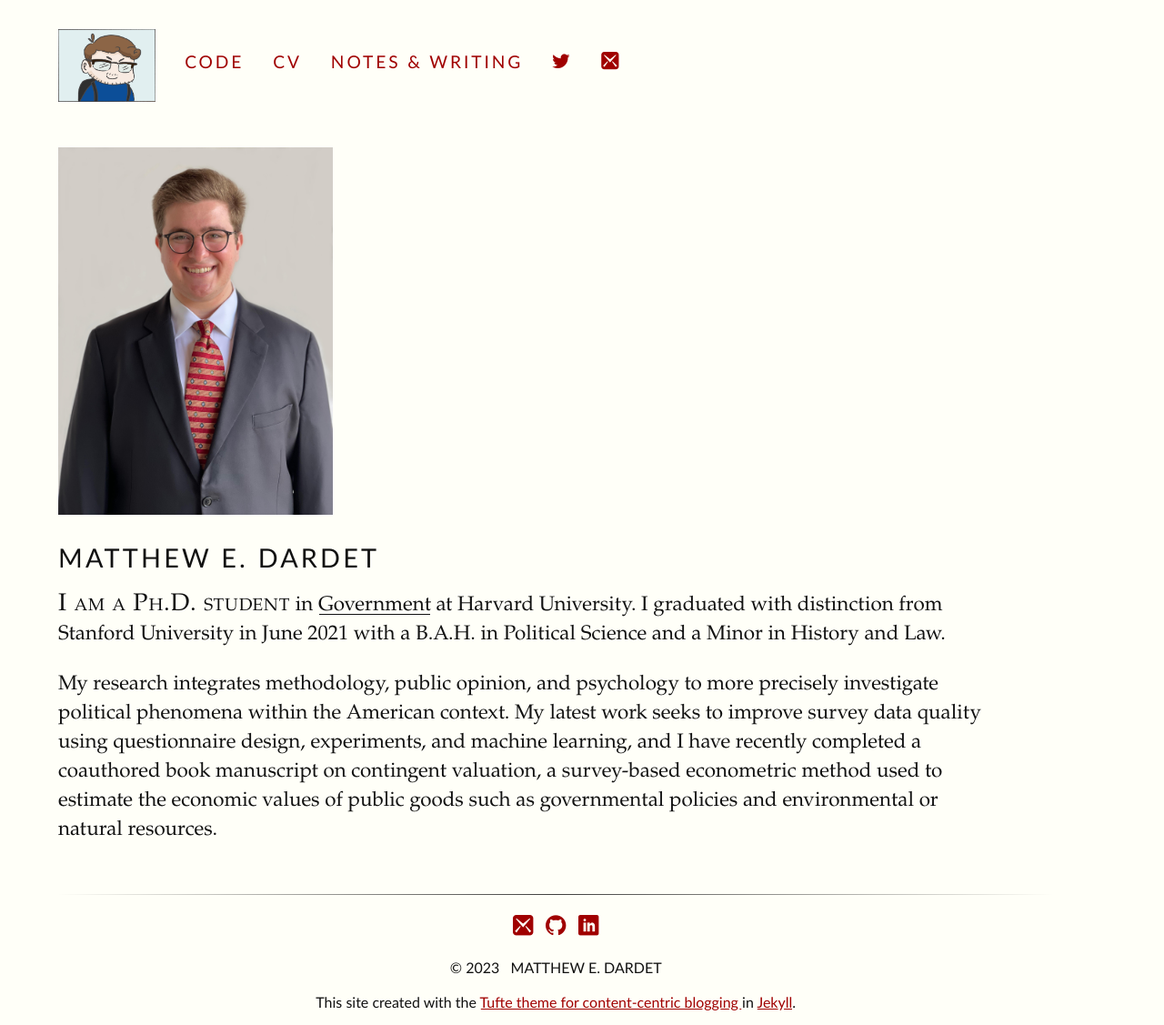
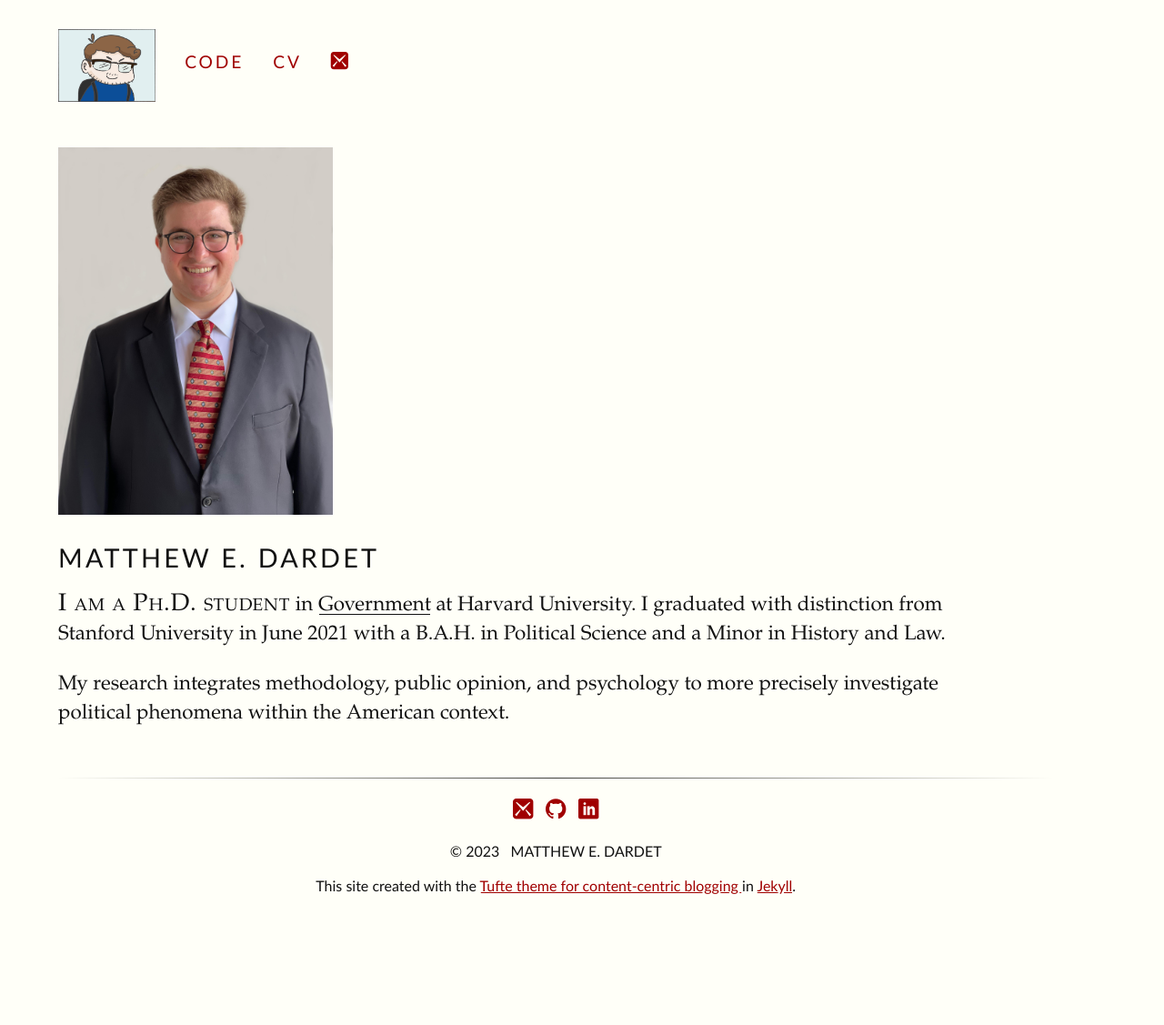
Before and after one commit to matthewdardet/matthewdardet.github.io, a Jekyll site: the page built from index.html, in a window 1280 px wide. Shown: the whole page at 91% size. Built offline with Jekyll 4.4.1, drawn with Linux system fonts in a browser that asks for light colours; some web fonts are replaced; after the commit the page ends 999 px from its top, so only the background shows below that.

Commit message:
Updating.

```diff
--- a/_includes/header.html
+++ b/_includes/header.html
@@ -4,8 +4,7 @@
 		<a href="https://www.matthewdardet.com/"><img class="badge" src="{{site.baseurl}}/assets/img/badge_1.jpg" alt="Matthew E. Dardet"></a>
 		<a href="https://github.com/matthewdardet">Code</a>
 		<a href="https://www.matthewdardet.com/assets/MatthewDardetCV.pdf">CV</a>
-		<a href="https://www.matthewdardet.com/Notes & Writing">Notes & Writing</a>
-		<a href="https://twitter.com/MatthewDardet"><span class="icon-twitter"></span></a>
-                <a href="mailto:matthewdardet@g.harvard.edu"><span class="icon-mail3"></span></a>
+		<!-- <a href="https://www.matthewdardet.com/Notes & Writing">Notes & Writing</a> -->
+        <a href="mailto:matthewdardet@g.harvard.edu"><span class="icon-mail3"></span></a>
 	</nav>
 </header>
--- a/index.html
+++ b/index.html
@@ -10,4 +10,4 @@ title: Matthew E. Dardet
 
   <p><span class = "newthought"> I am a Ph.D. student</span> in <a href="https://gov.harvard.edu/">Government</a> at Harvard University. I graduated with distinction from Stanford University in June 2021 with a B.A.H. in Political Science and a Minor in History and Law.</p>
 
-  <p> My research integrates methodology, public opinion, and psychology to more precisely investigate political phenomena within the American context. My latest work seeks to improve survey data quality using questionnaire design, experiments, and machine learning, and I have recently completed a coauthored book manuscript on contingent valuation, a survey-based econometric method used to estimate the economic values of public goods such as governmental policies and environmental or natural resources. </p>
+  <p> My research integrates methodology, public opinion, and psychology to more precisely investigate political phenomena within the American context. </p>
```
